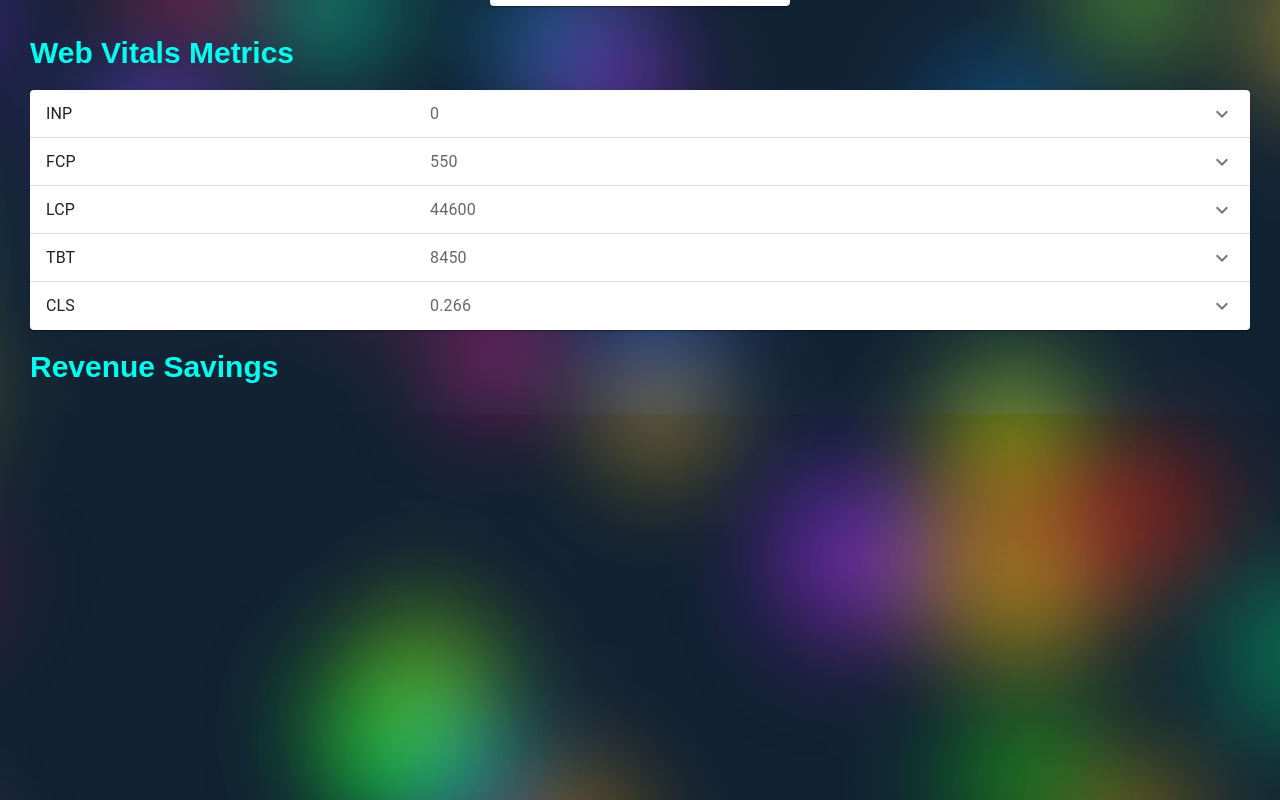
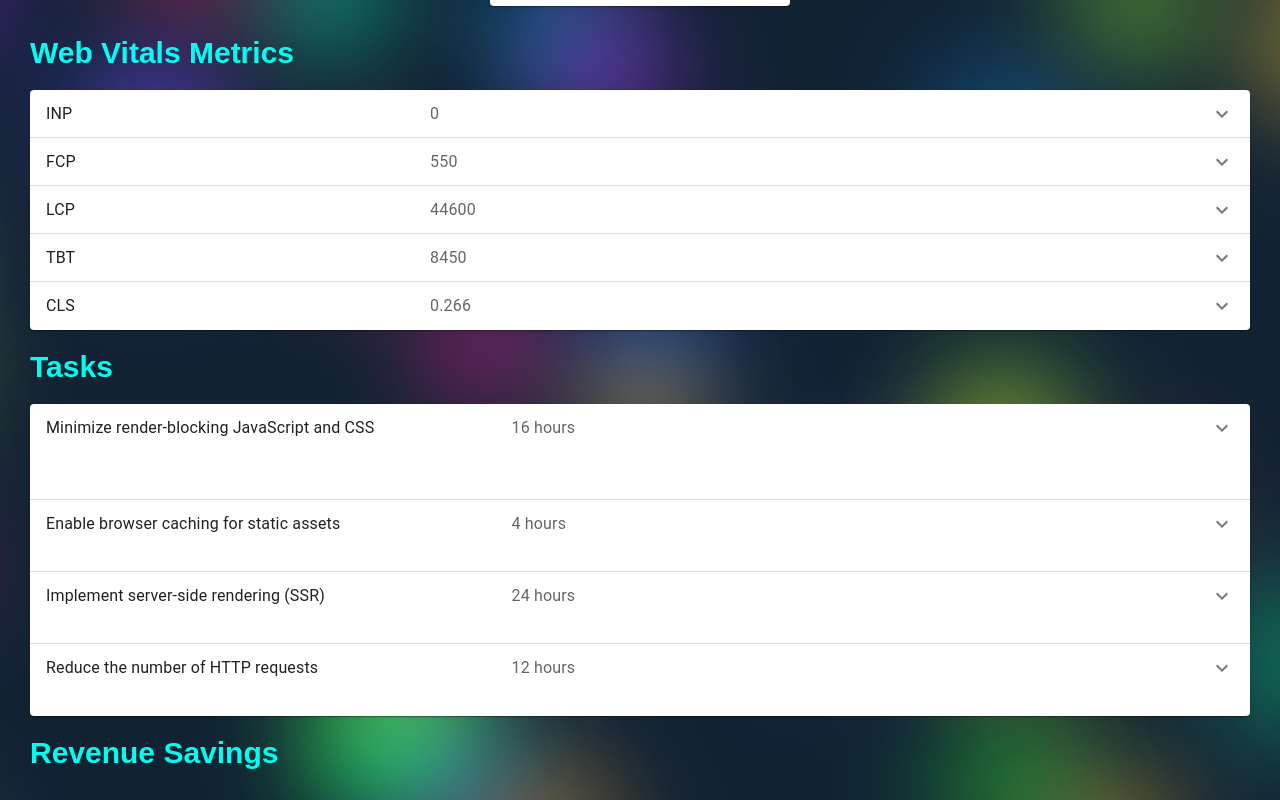
Before and after one commit to PetkevichVladislav/perfomance-analize-web, a Next.js app: page /report/1 in a window 1280 px wide. Shown: the part 464-1264 px from the top of the page. Before the commit the page ends 878 px from the top, so only its background shows below. Built offline with nearby package versions, Linux system fonts and the light colour scheme.

Commit message:
add tasks

```diff
--- a/src/app/getReport/[id]/route.ts
+++ b/src/app/getReport/[id]/route.ts
@@ -20,9 +20,24 @@ export async function GET(_request: NextRequest, context: Context) {
     metrics: { INP: 0, FCP: 550, LCP: 44600, TBT: 8450, CLS: 0.266 },
     audits: [
       {
-        message: '',
-        estimation: '',
-        recommendation: '',
+        message: "Minimize render-blocking JavaScript and CSS",
+        estimation: "16 hours",
+        recommendation: "Defer loading of non-critical JavaScript and inline critical CSS."
+      },
+      {
+        message: "Enable browser caching for static assets",
+        estimation: "4 hours",
+        recommendation: "Set appropriate cache headers for static assets like images, CSS, and JavaScript files."
+      },
+      {
+        message: "Implement server-side rendering (SSR)",
+        estimation: "24 hours",
+        recommendation: "Use SSR to render initial page content on the server, reducing time to first byte (TTFB)."
+      },
+      {
+        message: "Reduce the number of HTTP requests",
+        estimation: "12 hours",
+        recommendation: "Combine multiple CSS and JavaScript files into a single file and use image sprites."
       },
     ],
     money: {},
--- a/src/app/report/[id]/page.tsx
+++ b/src/app/report/[id]/page.tsx
@@ -20,7 +20,8 @@ export interface ReportParams {
 }
 
 export default function Report({ params }: ReportParams) {
-  const [expanded, setExpanded] = useState<string | false>(false);
+  const [expandedMetric, setExpandedMetric] = useState<string | false>(false);
+  const [expandedTask, setExpandedTask] = useState<string | false>(false);
   const { isPending, error, data } = useQuery({
     queryKey: ['report'],
     queryFn: () =>
@@ -38,12 +39,14 @@ export default function Report({ params }: ReportParams) {
             display="flex"
             sx={{
                 width: '100%',
-          minHeight: '98vh',
-          backgroundColor: '#053052',
-          flexDirection: 'column',
+                height: '98vh',
+                padding: '30px'
             }}
         >
-        <Loader />
+            <Box sx={{width: '40%'}}>
+                <Loader/>
+            </Box>
+            <Box className="container-image"></Box>
         </Box>
     );
   }
@@ -52,9 +55,14 @@ export default function Report({ params }: ReportParams) {
         window.location.href = '/report/' + params.id;
   }
 
-  const handleChange =
+  const handleChangeMetric =
     (panel: string) => (event: React.SyntheticEvent, isExpanded: boolean) => {
-      setExpanded(isExpanded ? panel : false);
+      setExpandedMetric(isExpanded ? panel : false);
+    };
+
+    const handleChangeTask =
+        (panel: string) => (event: React.SyntheticEvent, isExpanded: boolean) => {
+            setExpandedTask(isExpanded ? panel : false);
         };
 
   const metricsKeys = Object.keys(data.metrics);
@@ -104,8 +112,8 @@ export default function Report({ params }: ReportParams) {
             return (
               <Accordion
                 key={metric}
-                expanded={expanded === metric}
-                onChange={handleChange(metric)}
+                expanded={expandedMetric === metric}
+                onChange={handleChangeMetric(metric)}
               >
                 <AccordionSummary
                   expandIcon={<ExpandMoreIcon />}
@@ -128,6 +136,36 @@ export default function Report({ params }: ReportParams) {
         </Box>
       </Box>
         <Box className="report-block">
+            <Box className="report-block-title">Tasks</Box>
+            <Box className="main-metrics">
+                {data.audits.map((task: {message: string; estimation: string; recommendation: string; }, index: number) => {
+                    return (
+                        <Accordion
+                            key={task.recommendation}
+                            expanded={expandedTask === `${index}`}
+                            onChange={handleChangeTask(`${index}`)}
+                        >
+                            <AccordionSummary
+                                expandIcon={<ExpandMoreIcon />}
+                                aria-controls={`${index}-content`}
+                                id={`${index}-header`}
+                            >
+                                <Typography sx={{ width: '40%', flexShrink: 0 }}>
+                                    {task.message}
+                                </Typography>
+                                <Typography sx={{ color: 'text.secondary' }}>
+                                    {task.estimation}
+                                </Typography>
+                            </AccordionSummary>
+                            <AccordionDetails>
+                                <Typography>{task.recommendation}</Typography>
+                            </AccordionDetails>
+                        </Accordion>
+                    );
+                })}
+            </Box>
+        </Box>
+      <Box className="report-block">
         <Box className="report-block-title">Revenue Savings</Box>
       </Box>
     </Box>
```
Lines whose indentation alone changed are shown as unchanged.
